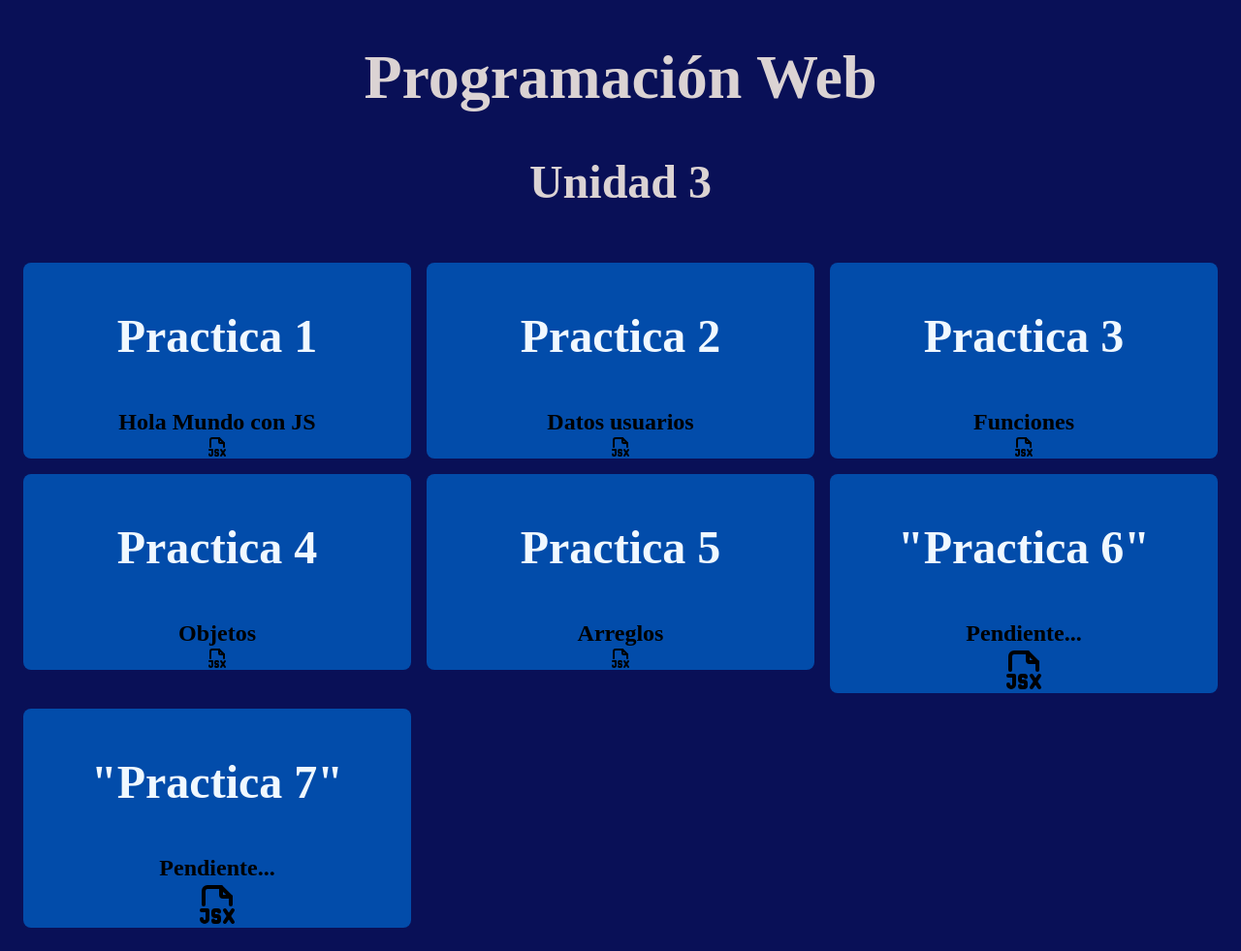
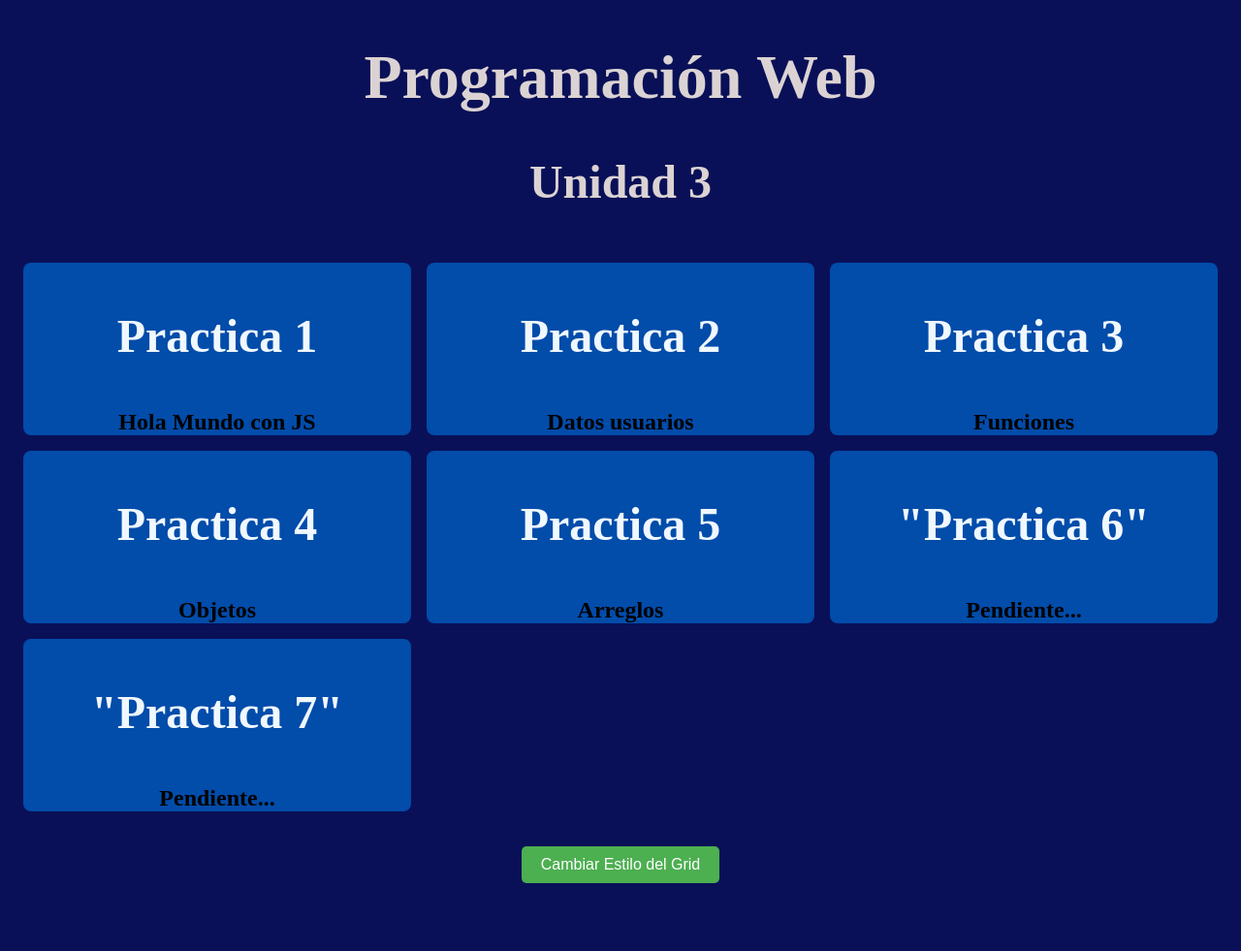
Before and after one commit to andyiespino/Unidad3, a plain HTML site: page index.html in a window 1280 px wide. Shown: the whole page at 97% size. After the commit the page ends 931 px from the top, so only its background shows below. Drawn offline with Linux system fonts and the light colour scheme.

Commit message:
Update index.html

```diff
--- a/index.html
+++ b/index.html
@@ -5,121 +5,90 @@
     <meta name="viewport" content="width=device-width, initial-scale=1.0">
     <title>Document</title>
     <link rel="stylesheet" href="estilos.css">
+    <style>
+        #change-grid-button {
+            display: block;
+            margin: 20px auto;
+            padding: 10px 20px;
+            background-color: #4CAF50;
+            color: white;
+            font-size: 16px;
+            border: none;
+            border-radius: 5px;
+            cursor: pointer;
+            transition: background-color 0.3s ease, transform 0.2s ease;
+        }
+
+        #change-grid-button:hover {
+            background-color: #45a049;
+            transform: scale(1.05);
+        }
+
+        .bento .grid.changed {
+            background-color: #f9f871;
+            border: 2px dashed #4CAF50;
+            color: #333;
+            font-style: italic;
+        }
+    </style>
 </head>
 <body>
     <h1>Programación Web</h1>
     <h2>Unidad 3</h2>
 
     <div class="bento">
-        <!-- practica 1 -->
-        <a href=".\Practicas\practica1.html">
+        <!-- Practicas -->
+        <a href="./Practicas/practica1.html">
             <div class="grid grid1">
                 <h3>Practica 1</h3>
                 <p>Hola Mundo con JS</p>
-                <svg xmlns="http://www.w3.org/2000/svg" width="24" height="24" viewBox="0 0 24 24" fill="none" stroke="currentColor" stroke-width="2" stroke-linecap="round" stroke-linejoin="round">
-                    <path stroke="none" d="M0 0h24v24H0z" fill="none"/>
-                    <path d="M14 3v4a1 1 0 0 0 1 1h4"/>
-                    <path d="M5 12v-7a2 2 0 0 1 2 -2h7l5 5v4"/>
-                    <path d="M4 15h3v4.5a1.5 1.5 0 0 1 -3 0"/>
-                    <path d="M10 20.25c0 .414 .336 .75 .75 .75h1.25a1 1 0 0 0 1 -1v-1a1 1 0 0 0 -1 -1h-1a1 1 0 0 1 -1 -1v-1a1 1 0 0 1 1 -1h1.25a.75 .75 0 0 1 .75 .75"/>
-                    <path d="M16 15l4 6"/>
-                    <path d="M16 21l4 -6"/>
-                </svg>
             </div>
         </a>
-
-        <!-- practica 2 -->
         <a href="./Practicas/practica2.html">
             <div class="grid grid2">
                 <h3>Practica 2</h3>
                 <p>Datos usuarios</p>
-                <svg xmlns="http://www.w3.org/2000/svg" width="24" height="24" viewBox="0 0 24 24" fill="none" stroke="currentColor" stroke-width="2" stroke-linecap="round" stroke-linejoin="round">
-                    <path stroke="none" d="M0 0h24v24H0z" fill="none"/>
-                    <path d="M14 3v4a1 1 0 0 0 1 1h4"/>
-                    <path d="M5 12v-7a2 2 0 0 1 2 -2h7l5 5v4"/>
-                    <path d="M4 15h3v4.5a1.5 1.5 0 0 1 -3 0"/>
-                    <path d="M10 20.25c0 .414 .336 .75 .75 .75h1.25a1 1 0 0 0 1 -1v-1a1 1 0 0 0 -1 -1h-1a1 1 0 0 1 -1 -1v-1a1 1 0 0 1 1 -1h1.25a.75 .75 0 0 1 .75 .75"/>
-                    <path d="M16 15l4 6"/>
-                    <path d="M16 21l4 -6"/>
-                </svg>
             </div>
         </a>
-
-        <!-- practica 3 -->
         <a href="./Practicas/practica3.html">
             <div class="grid grid3">
                 <h3>Practica 3</h3>
                 <p>Funciones</p>
-                <svg xmlns="http://www.w3.org/2000/svg" width="24" height="24" viewBox="0 0 24 24" fill="none" stroke="currentColor" stroke-width="2" stroke-linecap="round" stroke-linejoin="round">
-                    <path stroke="none" d="M0 0h24v24H0z" fill="none"/>
-                    <path d="M14 3v4a1 1 0 0 0 1 1h4"/>
-                    <path d="M5 12v-7a2 2 0 0 1 2 -2h7l5 5v4"/>
-                    <path d="M4 15h3v4.5a1.5 1.5 0 0 1 -3 0"/>
-                    <path d="M10 20.25c0 .414 .336 .75 .75 .75h1.25a1 1 0 0 0 1 -1v-1a1 1 0 0 0 -1 -1h-1a1 1 0 0 1 -1 -1v-1a1 1 0 0 1 1 -1h1.25a.75 .75 0 0 1 .75 .75"/>
-                    <path d="M16 15l4 6"/>
-                    <path d="M16 21l4 -6"/>
-                </svg>
             </div>
         </a>
-
-        <!-- practica 4 -->
         <a href="./Practicas/practica4.html">
             <div class="grid grid4">
                 <h3>Practica 4</h3>
                 <p>Objetos</p>
-                <svg xmlns="http://www.w3.org/2000/svg" width="24" height="24" viewBox="0 0 24 24" fill="none" stroke="currentColor" stroke-width="2" stroke-linecap="round" stroke-linejoin="round">
-                    <path stroke="none" d="M0 0h24v24H0z" fill="none"/>
-                    <path d="M14 3v4a1 1 0 0 0 1 1h4"/>
-                    <path d="M5 12v-7a2 2 0 0 1 2 -2h7l5 5v4"/>
-                    <path d="M4 15h3v4.5a1.5 1.5 0 0 1 -3 0"/>
-                    <path d="M10 20.25c0 .414 .336 .75 .75 .75h1.25a1 1 0 0 0 1 -1v-1a1 1 0 0 0 -1 -1h-1a1 1 0 0 1 -1 -1v-1a1 1 0 0 1 1 -1h1.25a.75 .75 0 0 1 .75 .75"/>
-                    <path d="M16 15l4 6"/>
-                    <path d="M16 21l4 -6"/>
-                </svg>
             </div>
         </a>
-
-        <!-- practica 5 -->
         <a href="./Practicas/practica5.html">
             <div class="grid grid3">
                 <h3>Practica 5</h3>
                 <p>Arreglos</p>
-                <svg xmlns="http://www.w3.org/2000/svg" width="24" height="24" viewBox="0 0 24 24" fill="none" stroke="currentColor" stroke-width="2" stroke-linecap="round" stroke-linejoin="round">
-                    <path stroke="none" d="M0 0h24v24H0z" fill="none"/>
-                    <path d="M14 3v4a1 1 0 0 0 1 1h4"/>
-                    <path d="M5 12v-7a2 2 0 0 1 2 -2h7l5 5v4"/>
-                    <path d="M4 15h3v4.5a1.5 1.5 0 0 1 -3 0"/>
-                    <path d="M10 20.25c0 .414 .336 .75 .75 .75h1.25a1 1 0 0 0 1 -1v-1a1 1 0 0 0 -1 -1h-1a1 1 0 0 1 -1 -1v-1a1 1 0 0 1 1 -1h1.25a.75 .75 0 0 1 .75 .75"/>
-                    <path d="M16 15l4 6"/>
-                    <path d="M16 21l4 -6"/>
-                </svg>
             </div>
         </a>
-        <!--  practica 6 -->
         <div class="grid grid6">
             <h3>"Practica 6"</h3>
             <p>Pendiente...</p>
-            <svg  xmlns="http://www.w3.org/2000/svg"  width="24"  height="24"  viewBox="0 0 24 24"  fill="none"  stroke="currentColor"  stroke-width="2"  stroke-linecap="round"  stroke-linejoin="round"  class="icon icon-tabler icons-tabler-outline icon-tabler-file-type-jsx"><path stroke="none" d="M0 0h24v24H0z" fill="none"/><path d="M14 3v4a1 1 0 0 0 1 1h4" /><path d="M5 12v-7a2 2 0 0 1 2 -2h7l5 5v4" /><path d="M4 15h3v4.5a1.5 1.5 0 0 1 -3 0" /><path d="M10 20.25c0 .414 .336 .75 .75 .75h1.25a1 1 0 0 0 1 -1v-1a1 1 0 0 0 -1 -1h-1a1 1 0 0 1 -1 -1v-1a1 1 0 0 1 1 -1h1.25a.75 .75 0 0 1 .75 .75" /><path d="M16 15l4 6" /><path d="M16 21l4 -6" /></svg>                <path stroke="none" d="M0 0h24v24H0z" fill="none"/>
-                <path d="M17.553 16.75a7.5 7.5 0 0 0 -10.606 0" />
-                <path d="M18 3.804a6 6 0 0 0 -8.196 2.196l10.392 6a6 6 0 0 0 -2.196 -8.196z" />
-                <path d="M16.732 10c1.658 -2.87 2.225 -5.644 1.268 -6.196c-.957 -.552 -3.075 1.326 -4.732 4.196" />
-                <path d="M15 9l-3 5.196" />
-                <path d="M3 19.25a2.4 2.4 0 0 1 1 -.25a2.4 2.4 0 0 1 2 1a2.4 2.4 0 0 0 2 1a2.4 2.4 0 0 0 2 -1a2.4 2.4 0 0 1 2 -1a2.4 2.4 0 0 1 2 1a2.4 2.4 0 0 0 2 1a2.4 2.4 0 0 0 2 -1a2.4 2.4 0 0 1 2 -1a2.4 2.4 0 0 1 1 .25" />
-              </svg>
         </div>
-        <!--  practica 7 -->
         <div class="grid grid7">
             <h3>"Practica 7"</h3>
             <p>Pendiente...</p>
-            <svg  xmlns="http://www.w3.org/2000/svg"  width="24"  height="24"  viewBox="0 0 24 24"  fill="none"  stroke="currentColor"  stroke-width="2"  stroke-linecap="round"  stroke-linejoin="round"  class="icon icon-tabler icons-tabler-outline icon-tabler-file-type-jsx"><path stroke="none" d="M0 0h24v24H0z" fill="none"/><path d="M14 3v4a1 1 0 0 0 1 1h4" /><path d="M5 12v-7a2 2 0 0 1 2 -2h7l5 5v4" /><path d="M4 15h3v4.5a1.5 1.5 0 0 1 -3 0" /><path d="M10 20.25c0 .414 .336 .75 .75 .75h1.25a1 1 0 0 0 1 -1v-1a1 1 0 0 0 -1 -1h-1a1 1 0 0 1 -1 -1v-1a1 1 0 0 1 1 -1h1.25a.75 .75 0 0 1 .75 .75" /><path d="M16 15l4 6" /><path d="M16 21l4 -6" /></svg>                <path stroke="none" d="M0 0h24v24H0z" fill="none"/>
-                <path d="M5.628 11.283l5.644 -5.637c2.665 -2.663 5.924 -3.747 8.663 -1.205l.188 .181a2.987 2.987 0 0 1 0 4.228l-11.287 11.274a3 3 0 0 1 -4.089 .135l-.143 -.135c-2.728 -2.724 -1.704 -6.117 1.024 -8.841z" />
-                <path d="M9.5 7.5l1.5 3.5" />
-                <path d="M6.5 10.5l1.5 3.5" />
-                <path d="M12.5 4.5l1.5 3.5" />
-              </svg>
-        </div>
         </div>
     </div>
 
+    <button id="change-grid-button">Cambiar Estilo del Grid</button>
+
+    <script>
+        const button = document.getElementById("change-grid-button");
+        const grids = document.querySelectorAll(".bento .grid");
+
+        button.addEventListener("click", () => {
+            grids.forEach(grid => {
+                grid.classList.toggle("changed");
+            });
+        });
+    </script>
 </body>
 </html>
```
